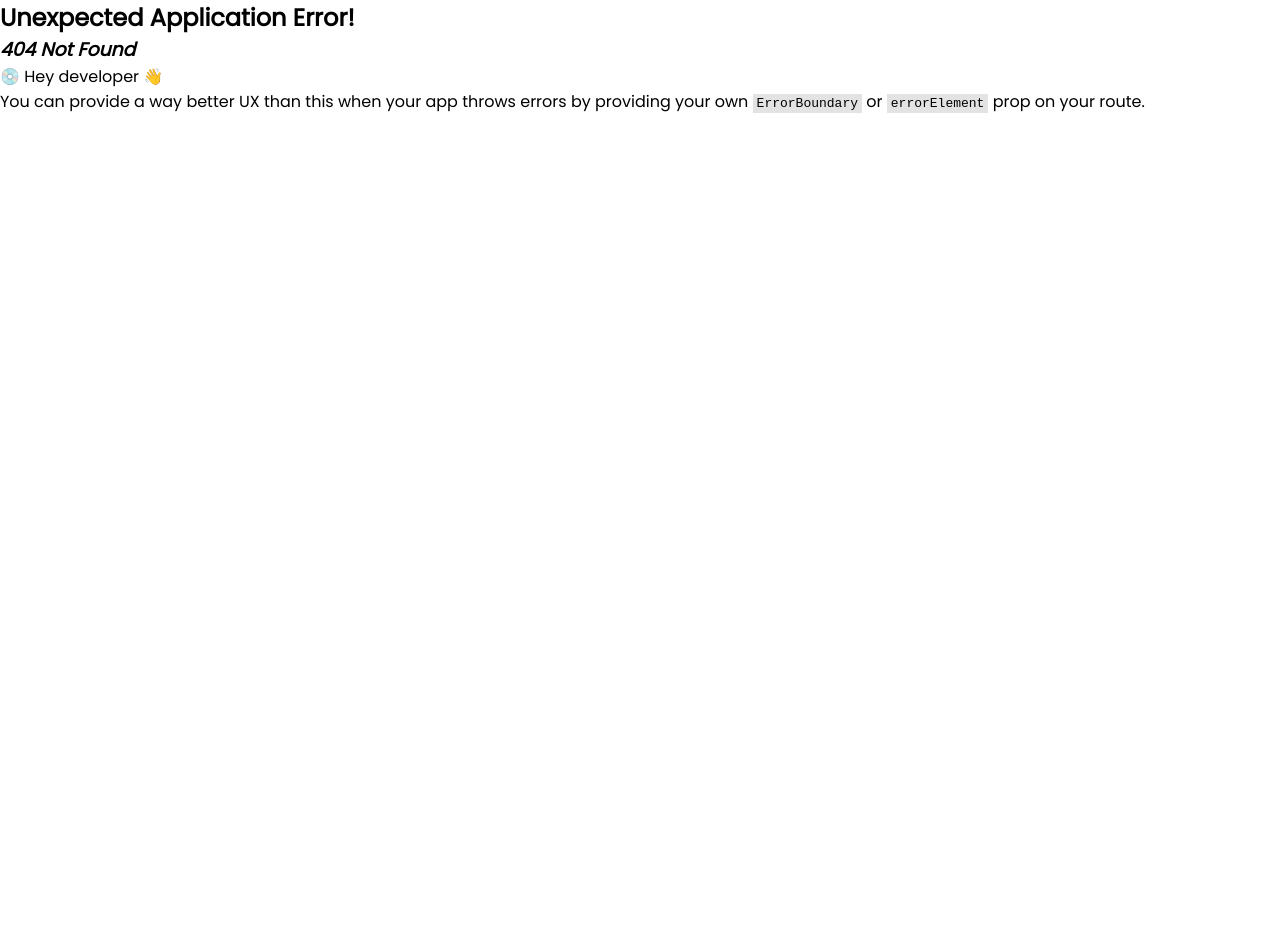
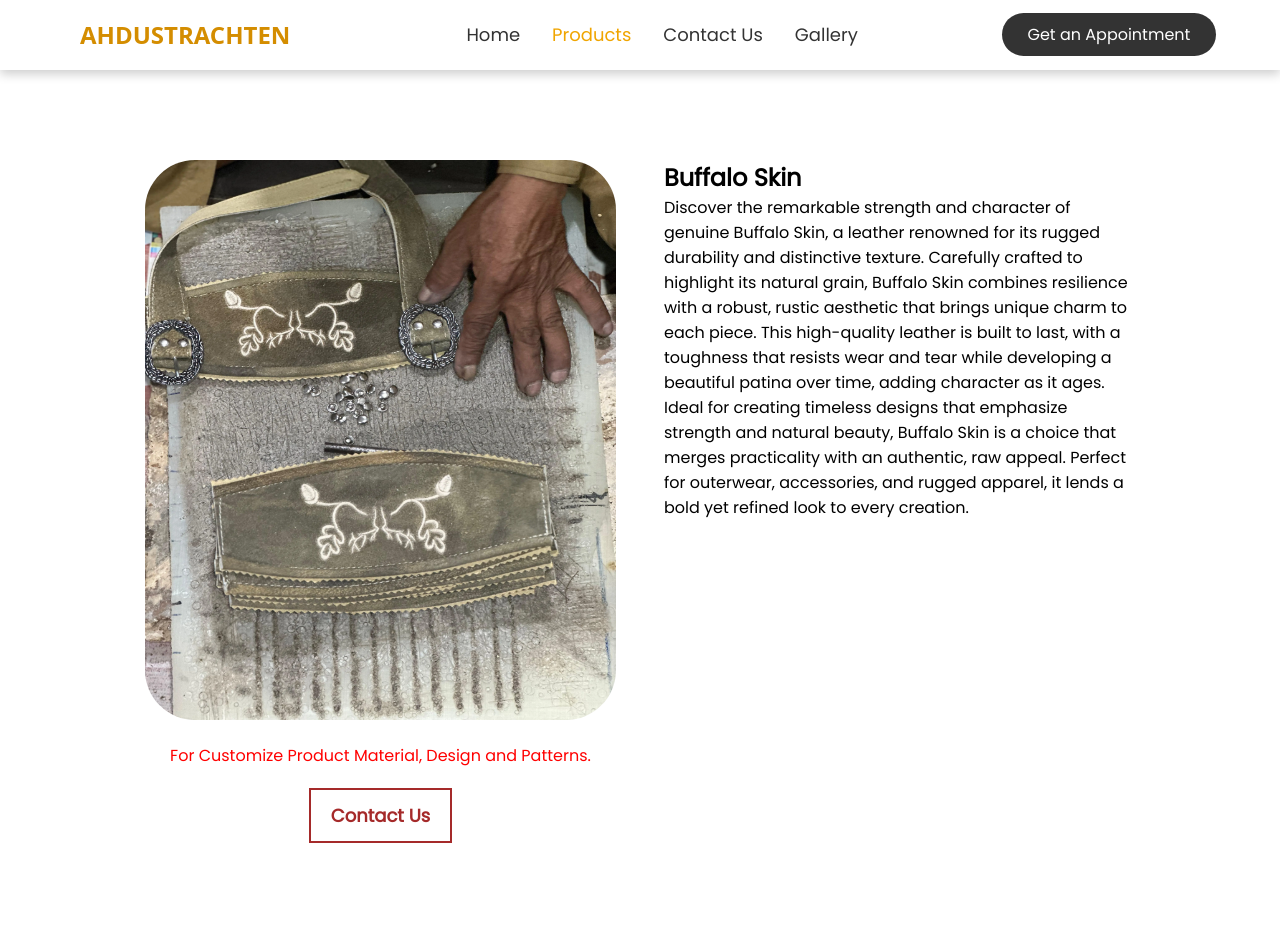
Before and after one commit to MusaZaidi110/AHDUSTRACHTEN, a React (Vite) app: page /Products/1 in a window 1280 px wide. Before the commit this address had no page. Shown: the top 952 px of the page. Before the commit the page ends 800 px from the top, so only its background shows below. Built offline with nearby package versions, Linux system fonts and the light colour scheme.

Commit message:
Product SepPage

```diff
--- a/src/Components/Collection/Collection.jsx
+++ b/src/Components/Collection/Collection.jsx
@@ -1,9 +1,11 @@
 import React from "react";
-import { Link } from "react-router-dom";
+
 import "./Collection.css";
 import img1 from "../../assets/Making/Making-Parts-1.webp";
 import img2 from "../../assets/Making/Making-Parts-3.webp";
 import img3 from "../../assets/Product/Product-Leather-1.webp";
+import img4 from "../../assets/Product/Product-1.webp";
+import { CollectionCard } from "./CollectionCard";
 
 const Collection = () => {
   return (
@@ -17,56 +19,40 @@ const Collection = () => {
         </div>
 
         <div className="collectionCards">
-          <div className="collectionCard">
-            <img src={img1} alt="buffaloskinImg" />
-            <div className="content">
-              <h2>Buffalo Skin</h2>
-              <p>
-                Discover the strength and style of authentic buffalo leather,
-                crafted for lasting durability and showcasing its unique, rugged
-                texture.
-              </p>
-              <Link>more details</Link>
-            </div>
-          </div>
+          <CollectionCard
+            img={img1}
+            title="Buffalo Skin"
+            paragraph="Discover the strength and style of authentic buffalo leather,
+            crafted for lasting durability and showcasing its unique, rugged
+            texture."
+            productId={1}
+          />
 
-          <div className="collectionCard">
-            <img src={img2} alt="goatskinbeige" />
-            <div className="content">
-              <h2>Regular Goat Skin Beige</h2>
-              <p>
-                Embrace the softness and sophistication of regular goat skin in
+          <CollectionCard
+            img={img2}
+            title="Regular Goat Skin Beige"
+            paragraph="Embrace the softness and sophistication of regular goat skin in
                 beige, designed for comfort with a refined, natural texture that
-                brings elegance to every piece.
-              </p>
-              <Link>more details</Link>
-            </div>
-          </div>
+                brings elegance to every piece."
+            productId={2}
+          />
 
-          <div className="collectionCard">
-            <img src={img3} alt="buffaloskinImg" />
-            <div className="content">
-              <h2>Cow suede Beige</h2>
-              <p>
-                Discover the plush feel and refined look of cow suede in beige,
+          <CollectionCard
+            img={img3}
+            title="Cow suede Beige"
+            paragraph="Discover the plush feel and refined look of cow suede in beige,
                 offering a soft, velvety texture that adds warmth and
-                sophistication to any piece.
-              </p>
-              <Link>more details</Link>
-            </div>
-          </div>
+                sophistication to any piece."
+            productId={3}
+          />
 
-          <div className="collectionCard">
-            <img src={img1} alt="buffaloskinImg" />
-            <div className="content">
-              <h2>Velvety Cow Suede</h2>
-              <p>
-                Experience the luxurious softness of velvety cow suede, ideal
-                for pieces with a rich texture and smooth, refined finish.
-              </p>
-              <Link style={{ marginTop: "15px" }}>more details</Link>
-            </div>
-          </div>
+          <CollectionCard
+            img={img4}
+            title="Velvety Cow Suede"
+            paragraph="Experience the luxurious softness of velvety cow suede, ideal
+                for pieces with a rich texture and smooth, refined finish."
+            productId={4}
+          />
         </div>
       </section>
     </>
--- /dev/null
+++ b/src/Components/Collection/CollectionCard.jsx
@@ -0,0 +1,17 @@
+import React from "react";
+import "./Collection.css";
+import { Link } from "react-router-dom";
+export const CollectionCard = ({ img, title, paragraph, productId }) => {
+  return (
+    <>
+      <div className="collectionCard">
+        <img src={img} alt={title} />
+        <div className="content">
+          <h2>{title}</h2>
+          <p>{paragraph}</p>
+          <Link to={`/Products/${productId}`}>more details</Link>
+        </div>
+      </div>
+    </>
+  );
+};
--- a/src/Components/Navbar/Navbar.css
+++ b/src/Components/Navbar/Navbar.css
@@ -9,6 +9,7 @@
   ); /* Semi-transparent white for glass effect */
   left: 0;
   right: 0;
+  top: 0;
   width: 100%;
   color: #333;
   height: 70px;
@@ -83,7 +84,7 @@
 }
 
 /* Responsive Design */
-@media (max-width: 1220px) {
+@media (max-width: 786px) {
   /* Display the hamburger icon only on mobile */
   .navbar-hamburger {
     display: block;
--- /dev/null
+++ b/src/Pages/ProductDetails/ProductDetails.css
@@ -0,0 +1,48 @@
+.productDetail {
+  height: 100vh;
+  display: flex;
+  align-items: flex-start;
+  justify-content: center;
+  max-width: 1150px;
+  margin: 10rem auto;
+  gap: 3rem;
+}
+
+.productDetail .img {
+  flex: 1;
+  border-radius: 50px;
+  margin-left: 5rem;
+  height: 70vh;
+}
+.productDetail .img p {
+  color: red;
+  font-size: 16px;
+  display: flex;
+  align-items: center;
+  flex-direction: column;
+  margin-top: 1rem;
+}
+.productDetail .img a {
+  color: brown;
+  text-decoration: none;
+  font-weight: 700;
+  font-size: 18px;
+  margin-top: 20px;
+  display: block;
+  border: 2px solid brown;
+  padding: 12px 20px;
+}
+.productDetail .img a:hover {
+  color: #fff;
+  background-color: brown;
+}
+.productDetail img {
+  width: 100%;
+  height: 100%;
+  border-radius: 50px;
+}
+.productDetail .content {
+  flex: 1;
+  padding-right: 5rem;
+  height: fit-content;
+}
--- /dev/null
+++ b/src/Pages/ProductDetails/ProductDetails.jsx
@@ -0,0 +1,63 @@
+import React from "react";
+import "./ProductDetails.css";
+import { useParams, Link } from "react-router-dom";
+import img1 from "../../assets/Making/Making-Parts-1.webp";
+import img2 from "../../assets/Making/Making-Parts-3.webp";
+import img3 from "../../assets/Product/Product-Leather-1.webp";
+import img4 from "../../assets/Product/Product-1.webp";
+
+const productData = {
+  1: {
+    img: img1,
+    title: "Buffalo Skin",
+    description:
+      "Discover the remarkable strength and character of genuine Buffalo Skin, a leather renowned for its rugged durability and distinctive texture. Carefully crafted to highlight its natural grain, Buffalo Skin combines resilience with a robust, rustic aesthetic that brings unique charm to each piece. This high-quality leather is built to last, with a toughness that resists wear and tear while developing a beautiful patina over time, adding character as it ages. Ideal for creating timeless designs that emphasize strength and natural beauty, Buffalo Skin is a choice that merges practicality with an authentic, raw appeal. Perfect for outerwear, accessories, and rugged apparel, it lends a bold yet refined look to every creation.",
+  },
+  2: {
+    img: img2,
+    title: "Regular Goat Skin Beige",
+    description:
+      "Experience the delicate charm of Regular Goat Skin in Beige, a leather choice celebrated for its blend of softness and durability. With its natural, refined texture, this leather embodies a balance of elegance and resilience, perfect for versatile designs that maintain both sophistication and comfort. Carefully crafted to showcase its warm, earthy tones, each piece brings a touch of timeless style to any wardrobe.",
+  },
+  3: {
+    img: img3,
+    title: "Cow suede Beige",
+    description:
+      "Immerse yourself in the sophisticated warmth and soft texture of Cow Suede in Beige. Known for its plush, velvety surface, this luxurious suede offers both comfort and elegance. The beige hue lends a versatile, neutral tone that complements a wide range of styles, adding subtle warmth and refinement to any piece. With a uniquely soft and supple finish, Cow Suede feels exceptional to the touch, ideal for creating garments and accessories that exude sophistication. Durable and resilient, it’s crafted to maintain its look and feel over time, ensuring long-lasting beauty. Cow Suede Beige is perfect for those who seek a touch of understated luxury in their wardrobe, from jackets to bags and footwear, seamlessly blending style with comfort and timeless appeal.",
+  },
+  4: {
+    img: img4,
+    title: "Velvety Cow Suede",
+    description:
+      "Experience the epitome of luxury with Velvety Cow Suede, a material cherished for its unmatched softness and rich texture. This suede stands out with its smooth, almost plush feel, perfect for pieces that are meant to be both comfortable and visually appealing. The fine-grain texture of velvety cow suede enhances its tactile quality, making it ideal for high-end garments and accessories like jackets, boots, and handbags that demand a sophisticated finish.     The material's natural resilience ensures it holds up beautifully to regular wear, while the velvety surface maintains a fresh, refined appearance over time. Its subtle sheen catches the light, adding depth and dimension, while its soft, earthy tones make it incredibly versatile, blending seamlessly with both classic and contemporary styles. Velvety Cow Suede is a top choice for those who appreciate a balance of elegance, comfort, and timeless durability. Perfect for creating a statement, this suede brings an air of sophistication and luxurious feel to any piece, elevating everyday wear into an indulgent experience.",
+  },
+};
+
+const ProductDetail = () => {
+  const { id } = useParams();
+  const product = productData[id];
+
+  if (!product) {
+    return <div>Product not found</div>;
+  }
+
+  return (
+    <section className="productDetail">
+      <div className="img">
+        <img src={product.img} alt={product.title} />
+        <div className="impNote">
+          <p>
+            For Customize Product Material, Design and Patterns. <br />
+            <Link to="/Contact">Contact Us</Link>
+          </p>
+        </div>
+      </div>
+      <div className="content">
+        <h1>{product.title}</h1>
+        <p>{product.description}</p>
+      </div>
+    </section>
+  );
+};
+
+export default ProductDetail;
--- a/src/main.jsx
+++ b/src/main.jsx
@@ -9,6 +9,7 @@ import PricingPage from "./Pages/PricingPage.jsx";
 import ContactPage from "./Pages/ContactPage.jsx";
 import GalleryPage from "./Pages/GalleryPage.jsx";
 import Layout from "./Pages/Layout.jsx";
+import ProductDetail from "./Pages/ProductDetails/ProductDetails.jsx";
 
 const router = createBrowserRouter([
   {
@@ -24,6 +25,14 @@ const router = createBrowserRouter([
     element: (
       <Layout>
         <ProductPage />
+      </Layout>
+    ),
+  },
+  {
+    path: "/Products/:id",
+    element: (
+      <Layout>
+        <ProductDetail />
       </Layout>
     ),
   },
```
Also changed, not shown: src/Pages/NotFoundPage.jsx (added, +13 -0 lines).
